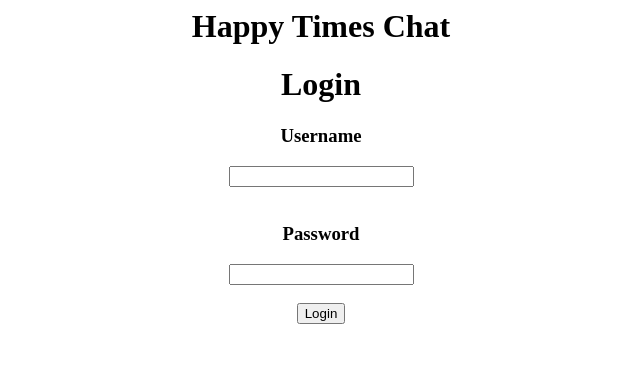
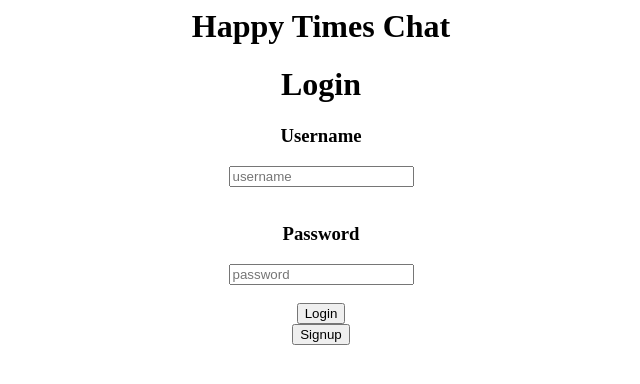
Before and after one commit to crazymon56/pythontesting, a plain HTML site: page looks.html in a window 1280 px wide. Shown: the whole page, without its empty margins (319-959 px from the left). Drawn offline with Linux system fonts and the light colour scheme.

Commit message:
asterpcloser

```diff
--- a/looks.html
+++ b/looks.html
@@ -1,13 +1,18 @@
 <html>
+<header>
 <h1><center>Happy Times Chat</center></h1>
+</header>
+<body>
 <h1><center>Login</center></h1>
-	   <form>
+<form method = "POST" action = "/login">
 <h3><center>Username</center></h3>
-                <center><input type=text name=Username value=></center><br>
+<center><input type=text name=Username placeholder=username></center><br>
 
 <h3><center>Password</center></h3>
-                <center><input type=text name=Password value=></center><br>
+<center><input type=text name=Password placeholder=password></center><br>
 
 <center><input type=submit class=submit value=Login></center>
+<center><a href=""><input type=button value=Signup></a></center>
 </form>
+</body>
 </html>
```
Lines whose indentation alone changed are shown as unchanged.
